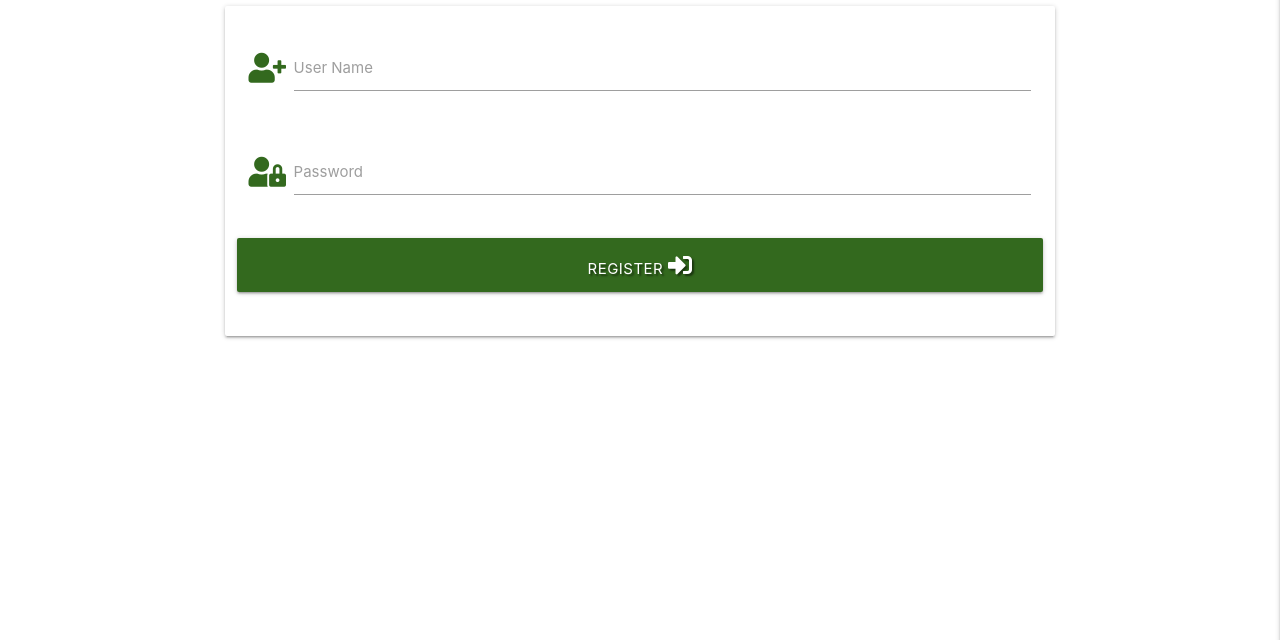
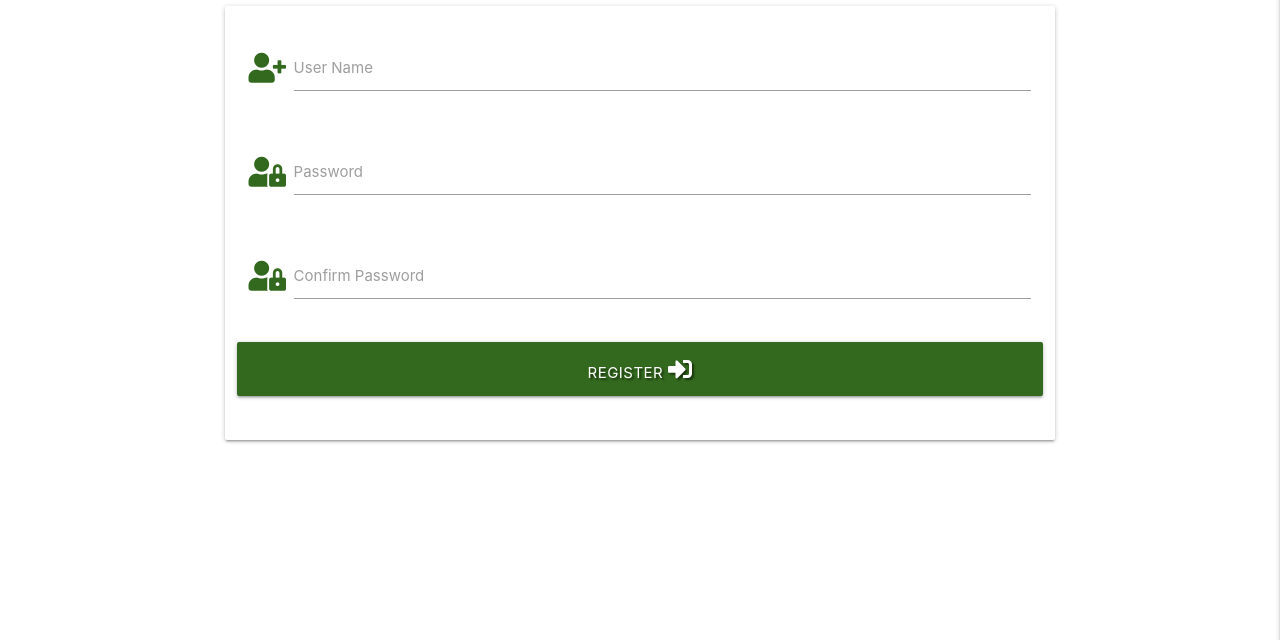
Before and after one commit to Leah1977/familyfavs, a Python web app: template templates/register.html in a window 1280 px wide. Shown: the part 160-800 px from the top of the page. Run offline with Jinja, Linux system fonts and the light colour scheme; the template is opened without the code that fills it, so the values that code supplies are empty.

Commit message:
add password section to register.html

```diff
--- a/templates/register.html
+++ b/templates/register.html
@@ -22,6 +22,14 @@
                         <label for="password">Password</label>
                     </div>
                 </div>
+                <!-- Confirm Password -->
+                <div class="row">
+                    <div class="input-field col s12">
+                        <i class="fas fa-user-lock prefix light-green-text text-darken-4"></i>
+                        <input id="confirm_password" name="confirm_password" type="password" class="validate">
+                        <label for="password">Confirm Password</label>
+                    </div>
+                </div>
                 <!-- Register -->
                 <div class="row">
                     <button type="submit" class="col s12 btn-large light-green darken-4 text-shadow">
```
Also changed, not shown: app.py (+20 -0 lines).
